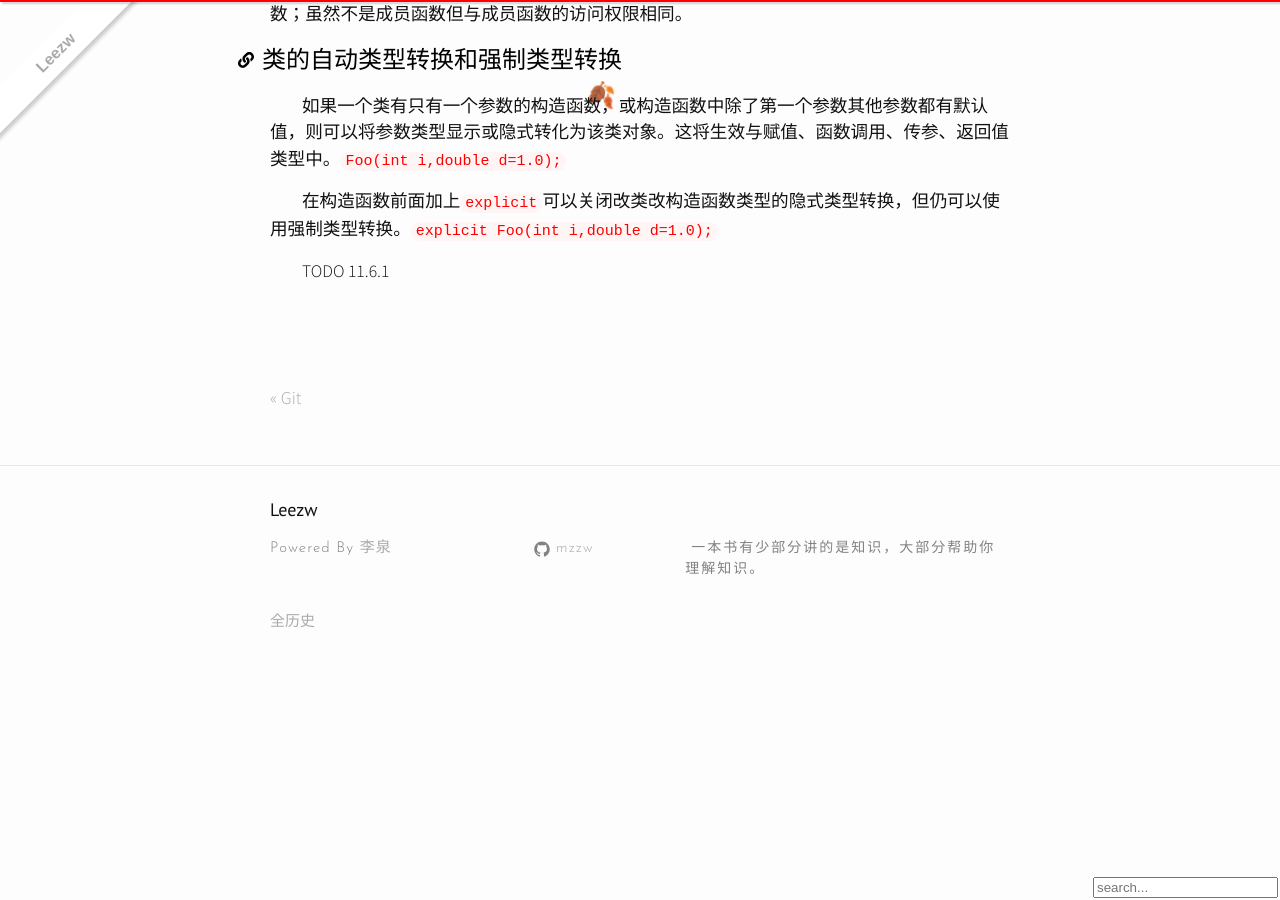
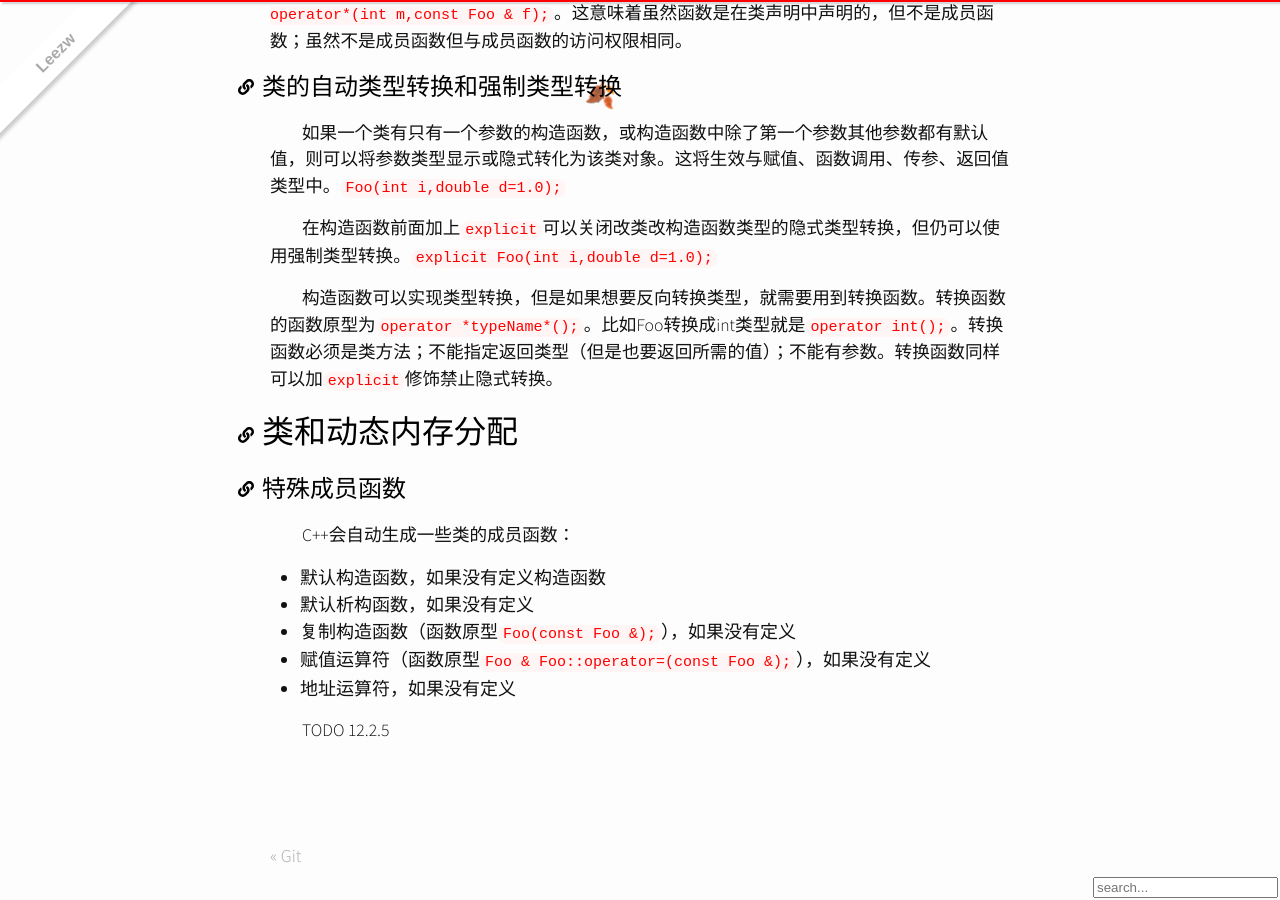
Before and after one commit to quantum-li/quantum-li.github.io, a Jekyll site: the page built from _posts/2020-11-29-cplusplus-primer-plus.md, in a window 1280 px wide and 900 px high, scrolled down 8747 px. Built offline with Jekyll 4.4.1, drawn with Linux system fonts in a browser that asks for light colours; nearby versions of some CDN libraries; comment, search, counter and statistics services are not loaded; some of the changed text lies outside the part shown.

Commit message:
2020-12-28 21:01:38

```diff
--- a/_posts/2020-11-29-cplusplus-primer-plus.md
+++ b/_posts/2020-11-29-cplusplus-primer-plus.md
@@ -304,7 +304,7 @@ using 声明(using MyNameSpace::field1)将名称添加到using所属的声明区
 + 使用构造函数初始化对象`Foo foo = Foo("foo",1,2.0);`或`Foo foo("foo",1,2.0);`
 + 使用列表初始化对象`Foo foo = {"foo",1,2.0};`
 + 使用列表初始化对象`Foo foo {"foo",1,2.0};`
-+ 如果没有提供显示构造函数，则有没有参数的默认构造函数
++ 如果没有提供显示构造函数，则自动生成默认构造函数。默认构造函数可以是没有参数的，也可以是所有参数都有默认值的，但是不能两种同时存在
 + 析构函数`~Foo();`
 
 
@@ -331,4 +331,18 @@ using 声明(using MyNameSpace::field1)将名称添加到using所属的声明区
 
 在构造函数前面加上`explicit`可以关闭改类改构造函数类型的隐式类型转换，但仍可以使用强制类型转换。`explicit Foo(int i,double d=1.0);`
 
-TODO 11.6.1
+构造函数可以实现类型转换，但是如果想要反向转换类型，就需要用到转换函数。转换函数的函数原型为`operator *typeName*();`。比如Foo转换成int类型就是`operator int();`。转换函数必须是类方法；不能指定返回类型（但是也要返回所需的值）；不能有参数。转换函数同样可以加`explicit`修饰禁止隐式转换。
+
+# 类和动态内存分配
+
+## 特殊成员函数
+
+C++会自动生成一些类的成员函数：
+
++ 默认构造函数，如果没有定义构造函数
++ 默认析构函数，如果没有定义
++ 复制构造函数（函数原型`Foo(const Foo &);`），如果没有定义
++ 赋值运算符（函数原型`Foo & Foo::operator=(const Foo &);`），如果没有定义
++ 地址运算符，如果没有定义
+
+TODO 12.2.5
```
